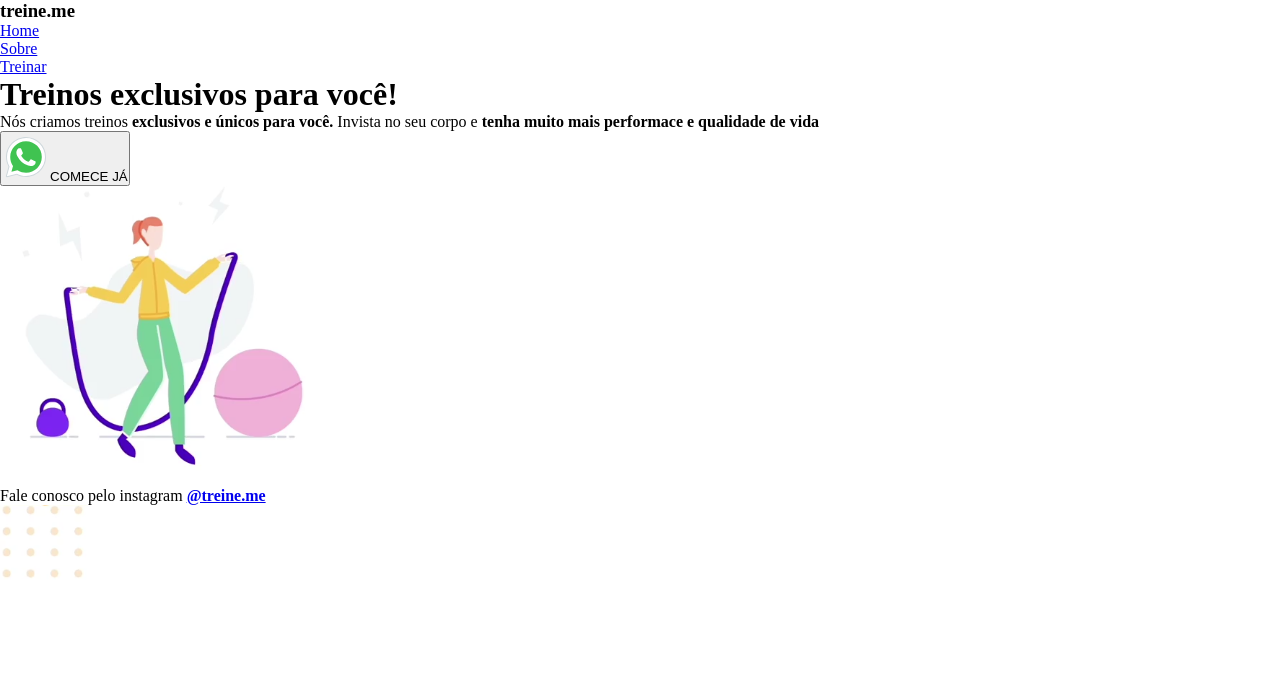
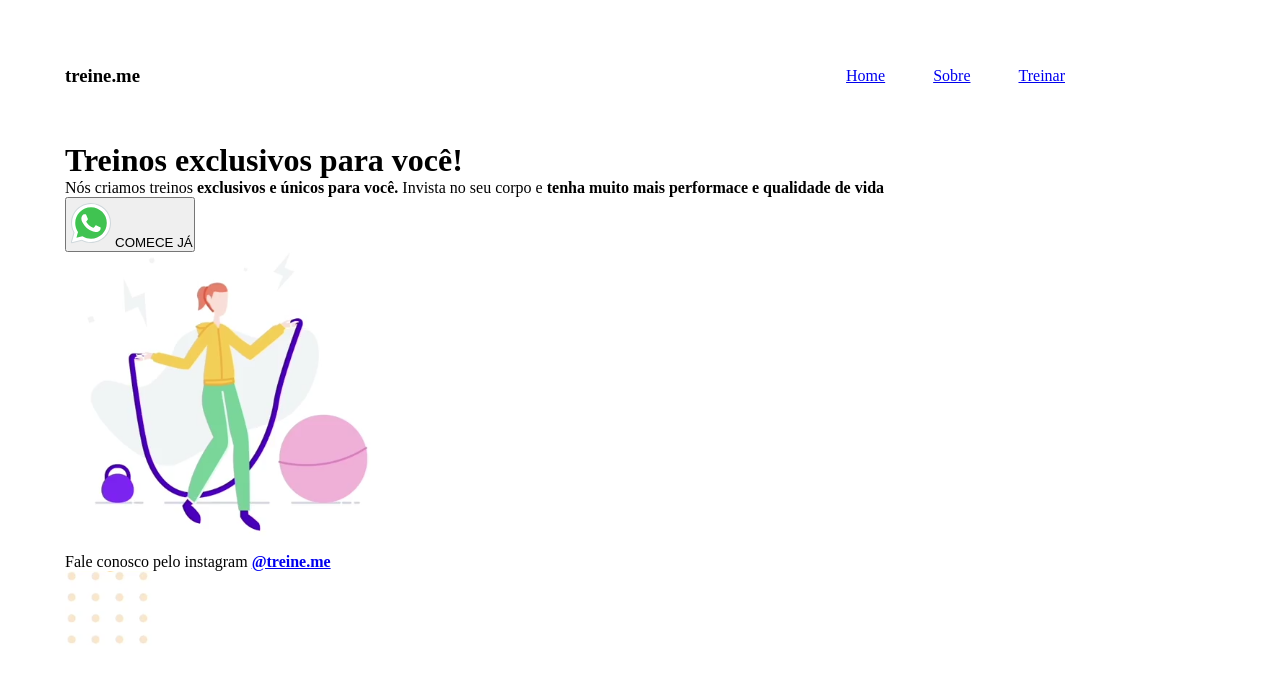
Before and after one commit to gleidersondev/Project-treine-me, a plain HTML site: page index.html in a window 1280 px wide. Drawn offline with Linux system fonts and the light colour scheme.

Commit message:
Posicionado elemento nav

```diff
--- a/style.css
+++ b/style.css
@@ -2,3 +2,23 @@
   margin: 0;
   padding: 0;
 }
+
+body {
+  width: 1000px;
+  padding: 65px;
+}
+
+/* elemento nav */
+
+nav {
+  display: flex;
+  justify-content: space-between;
+  align-items: center;
+  margin-bottom: 55px;
+}
+
+ul {
+  display: flex;
+  list-style: none;
+  gap: 48px;
+}
```
